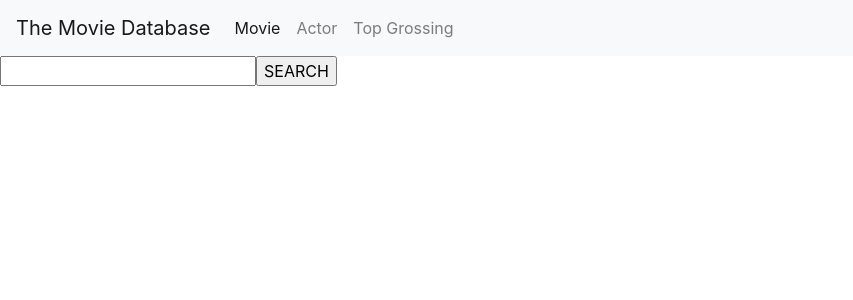
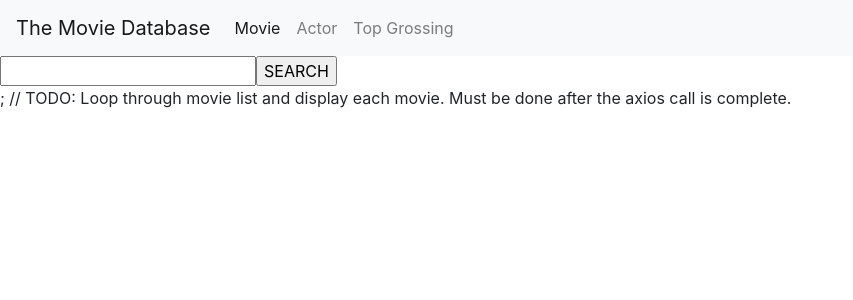
Before and after one commit to RdotSilva/React-MovieDB-App, a React (Create React App) app in the folder client/: page /searchmovie in a window 1280 px wide. Shown: the top 300 px of the page, without its empty margins (0-853 px from the left). Built offline with nearby package versions, Linux system fonts and the light colour scheme.

Commit message:
Add TODO item

```diff
--- a/client/src/components/search/SearchMovie.js
+++ b/client/src/components/search/SearchMovie.js
@@ -1,4 +1,5 @@
 import React, { Component } from 'react';
+import MovieDisplay from '../display/MovieDisplay';
 import Search from './Search';
 import axios from 'axios';
 
@@ -16,12 +17,20 @@ class SearchMovie extends Component {
 			.get(
 				`${baseURL}search/movie?api_key=${apiKey}&language=en-US&query=${searchValue}&page=1&include_adult=false`
 			)
-			.then(res => this.setState({ movies: res.data, completed: true }));
+			.then(res =>
+				this.setState({ movies: res.data.results, completed: true })
+			);
 		console.log(this.props);
 	};
 
 	render() {
-		return <Search search={this.searchForMovies} />;
+		return (
+			<div>
+				<Search search={this.searchForMovies} />; // TODO: Loop through
+				movie list and display each movie. Must be done after the axios
+				call is complete.
+			</div>
+		);
 	}
 }
 
```
